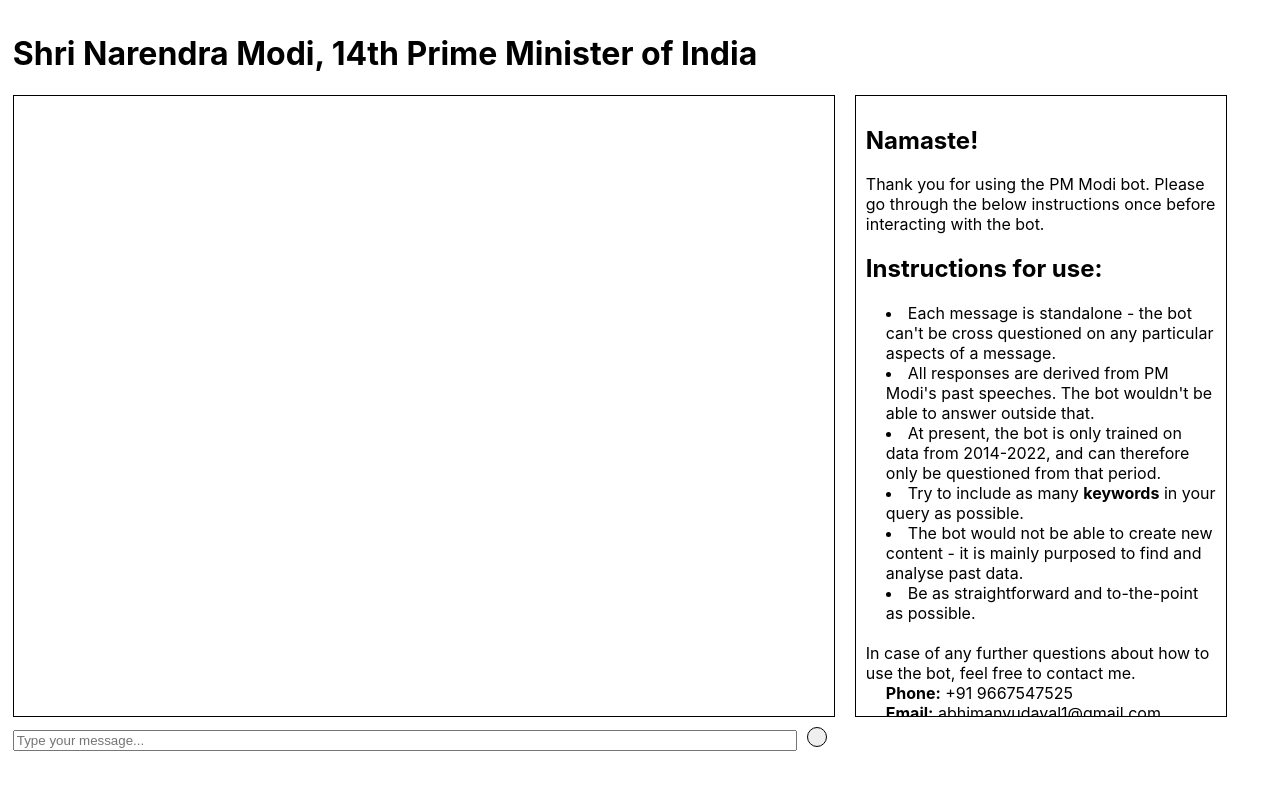
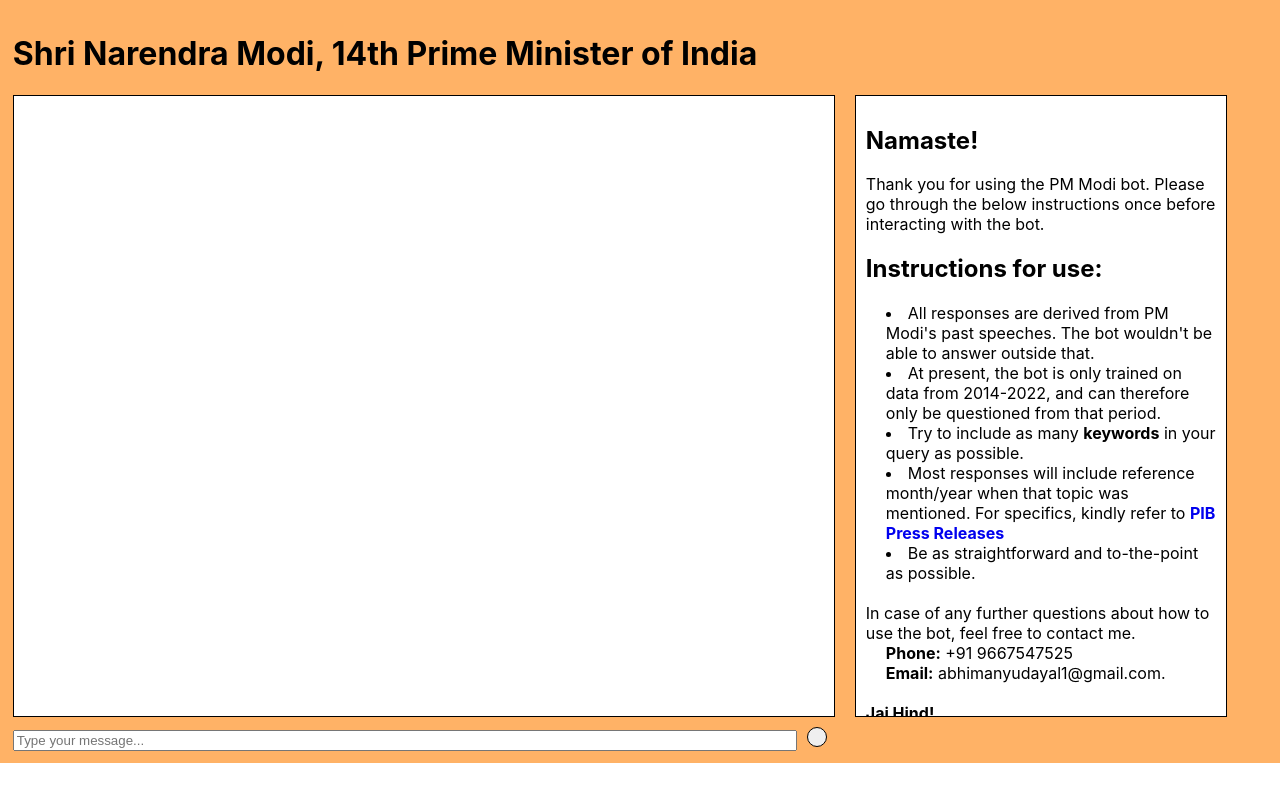
Before and after one commit to TirelessClock/pibot-frontend, a React (Create React App) app: page / in a window 1280 px wide. Built offline with nearby package versions, Linux system fonts and the light colour scheme.

Commit message:
minor changes

```diff
--- a/src/App.js
+++ b/src/App.js
@@ -4,7 +4,7 @@
 
 function App() {
   return (
-    <div className="App" style={{padding: "1%"}}>
+    <div className="App" style={{padding: "1%", backgroundColor: '#ffb266'}}>
       <header className="App-header">
         <h1>Shri Narendra Modi, 14th Prime Minister of India</h1>
       </header>
@@ -13,8 +13,8 @@
           <div style={{ flex: 1, }}>
               <Chat />
           </div>
-          <div style={{ height: '75vh', flex: 1, marginLeft: '20px', marginRight: '20px',}}>
-              <div style={{ height: '75vh', marginBottom: '10px', border: '1px solid #000', padding: '10px', overflowY: 'auto'}}>
+          <div style={{ height: '75vh', flex: 1, marginLeft: '20px', marginRight: '20px', }}>
+              <div style={{ height: '75vh', marginBottom: '10px', border: '1px solid #000', padding: '10px', overflowY: 'auto', backgroundColor: 'white'}}>
                 <h2>Namaste!</h2>
                 <div>
                   Thank you for using the PM Modi bot. Please go through the below instructions once before interacting with the bot.
@@ -22,11 +22,10 @@
 
                 <h2>Instructions for use: </h2>
                 <div style={{marginLeft: '20px'}}>
-                  <li>Each message is standalone - the bot can't be cross questioned on any particular aspects of a message.</li>
                   <li>All responses are derived from PM Modi's past speeches. The bot wouldn't be able to answer outside that.</li>
                   <li>At present, the bot is only trained on data from 2014-2022, and can therefore only be questioned from that period.</li>
                   <li>Try to include as many <b>keywords</b> in your query as possible.</li>
-                  <li>The bot would not be able to create new content - it is mainly purposed to find and analyse past data.</li>
+                  <li>Most responses will include reference month/year when that topic was mentioned. For specifics, kindly refer to <a href="https://pib.gov.in/allRel.aspx" style={{"textDecoration": "none", "fontWeight": "bold"}}>PIB Press Releases</a></li>
                   <li>Be as straightforward and to-the-point as possible.</li>
                 </div>
 
--- a/src/Chat.js
+++ b/src/Chat.js
@@ -1,27 +1,24 @@
-import React, { useState } from 'react';
+import React, { useState, useRef, useEffect } from 'react';
 
 const Chat = () => {
   const [messages, setMessages] = useState([]);
   const [newMessage, setNewMessage] = useState('');
+  const messagesEndRef = useRef(null);
 
   const handleSendMessage = async () => {
     if (newMessage.trim() === '') return;
 
-		// Add user message to the state
     const updatedMessages = [...messages, { text: newMessage, sender: 'user' }];
     setMessages(updatedMessages);
     setNewMessage('');
 
-		// Simulate backend response (you'd replace this with actual API calls)
     const botResponse = await getBotResponse(newMessage);
 
-		// Add bot response to the state
     setMessages([...updatedMessages, { text: botResponse, sender: 'bot' }]);
   };
 
   const getBotResponse = async (userMessage) => {
     try {
-			console.log(userMessage);
       const response = await fetch('https://pibot-backend.onrender.com/interaction', {
         method: 'POST',
         headers: {
@@ -42,15 +39,24 @@
     }
   };
 
+  // Autoscroll to bottom whenever messages change
+  useEffect(() => {
+    scrollToBottom();
+  }, [messages]);
+
+  const scrollToBottom = () => {
+    messagesEndRef.current?.scrollIntoView({ behavior: 'smooth' });
+  };
 
   return (
     <div>
-			<div style={{height: '75vh', width: '100vh', overflowY: 'scroll', border: '1px solid #000', marginBottom: '10px', padding: '10px', display: 'flex', flexDirection: 'column'}}>
+      <div style={{ height: '75vh', width: '100vh', overflowY: 'scroll', border: '1px solid #000', marginBottom: '10px', padding: '10px', display: 'flex', flexDirection: 'column', backgroundColor: 'white' }}>
         {messages.map((message, index) => (
-					<div key={index} style={{ textAlign: 'left', maxWidth: '70%', margin:'5px', borderRadius: '10px', background: message.sender === 'user' ? '#4CAF50' : '#2196F3', color: 'white', padding: '10px' }}>
+          <div key={index} style={{ textAlign: 'left', maxWidth: '70%', margin: '5px', borderRadius: '10px', background: message.sender === 'user' ? '#4CAF50' : '#FF8000', color: 'white', padding: '10px' }}>
             {message.text}
           </div>
         ))}
+        <div ref={messagesEndRef} /> {/* Dummy element for scrolling */}
       </div>
 
       <div>
@@ -65,7 +71,7 @@
             }
           }} style={{ width: '97vh', marginRight: '10px', }}
         />
-				<button onClick={handleSendMessage} style = {{height: '2.5vh', width: '2.5vh', borderRadius: 20, border: '0.01px solid #000',}}></button>
+        <button onClick={handleSendMessage} style={{ height: '2.5vh', width: '2.5vh', borderRadius: 20, border: '0.01px solid #000', }}></button>
       </div>
     </div>
   );
```
Lines whose indentation alone changed are shown as unchanged.
